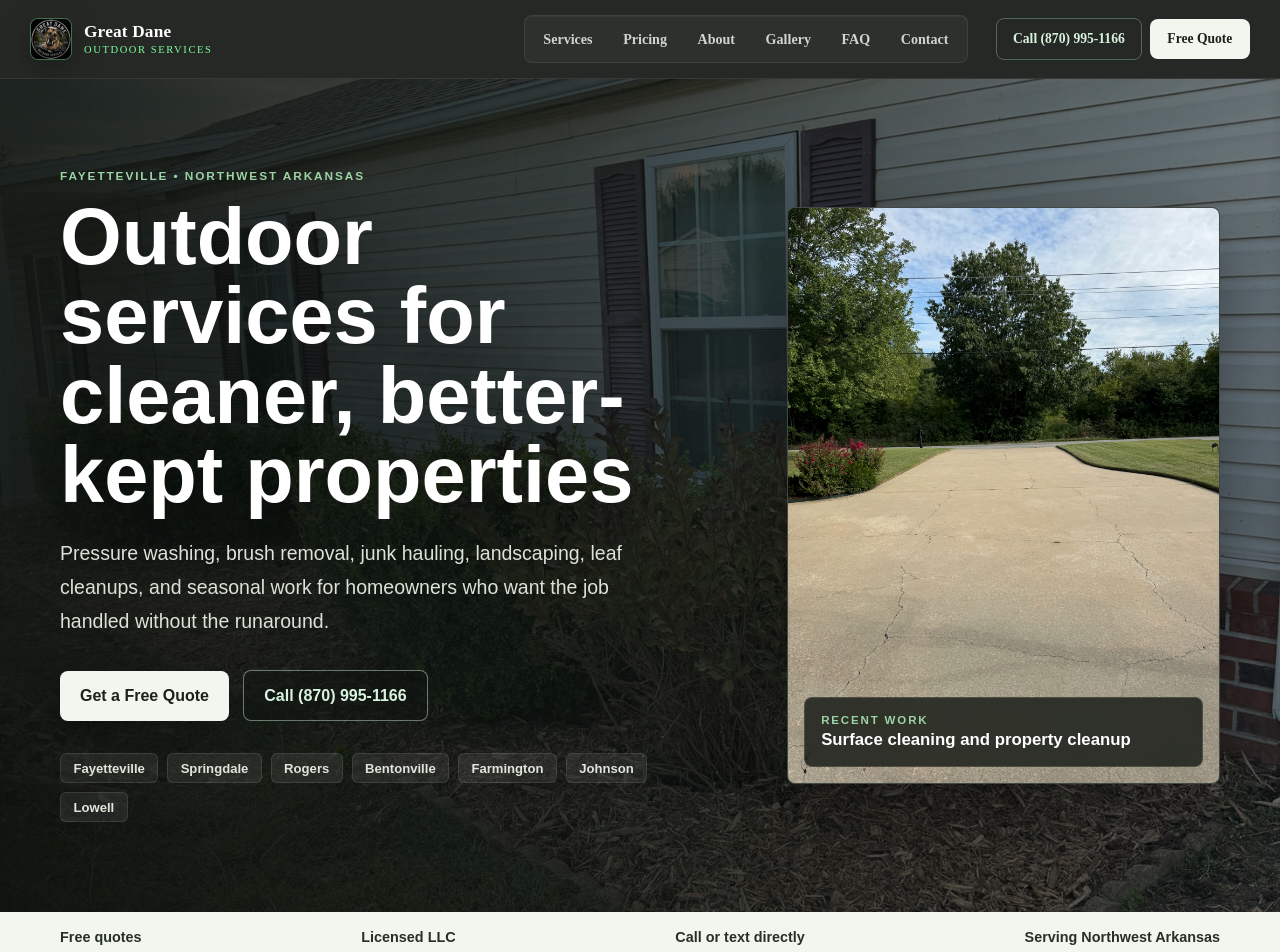
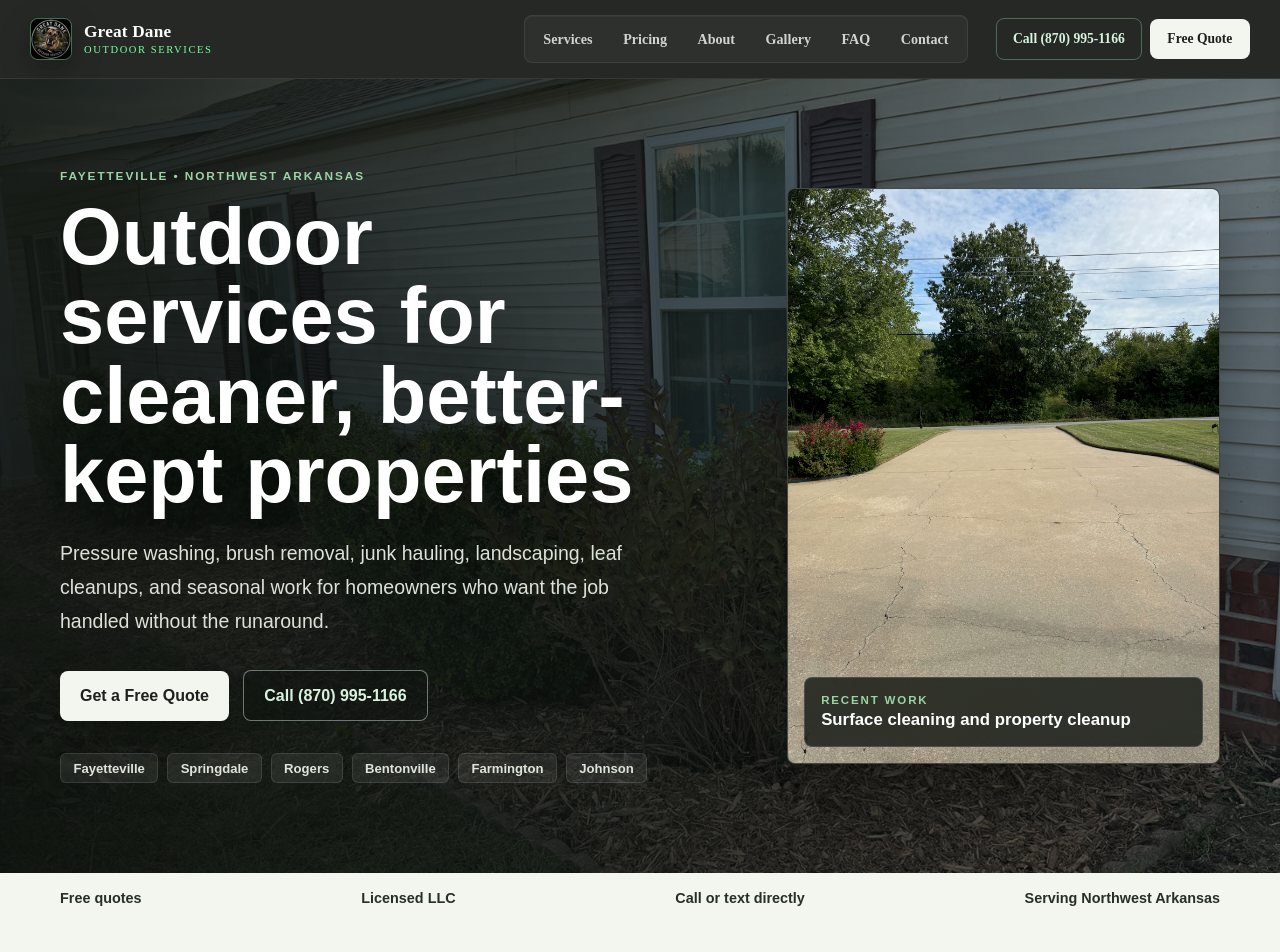
Before and after one commit to gpillow/Great-Dane-Outdoor-Services, a Next.js app: page / in a window 1280 px wide. Shown: the top 952 px of the page. Built offline with nearby package versions, Linux system fonts and the light colour scheme.

Commit message:
Remove Lowell from service city list
Co-Authored-By: Claude Sonnet 4.6 <noreply@anthropic.com>

```diff
--- a/app/contact/page.tsx
+++ b/app/contact/page.tsx
@@ -38,7 +38,7 @@ export default function ContactPage() {
             </div>
             <div>
               <span>Service area</span>
-              <p>Fayetteville, Springdale, Rogers, Bentonville, Farmington, Johnson, and Lowell.</p>
+              <p>Fayetteville, Springdale, Rogers, Bentonville, Farmington, and Johnson.</p>
             </div>
             <ul>
               <li>Free estimates</li>
--- a/app/layout.tsx
+++ b/app/layout.tsx
@@ -15,7 +15,7 @@ export const metadata: Metadata = {
     default: "Great Dane Outdoor Services | NWA Pressure Washing, Junk Removal & Landscaping",
     template: "%s | Great Dane Outdoor Services",
   },
-  description: "Locally owned outdoor services in Northwest Arkansas. Pressure washing, junk removal, landscaping, brush removal & more. Fayetteville, Springdale, Rogers, Bentonville, Farmington, Johnson & Lowell. Free quotes. (870) 995-1166.",
+  description: "Locally owned outdoor services in Northwest Arkansas. Pressure washing, junk removal, landscaping, brush removal & more. Fayetteville, Springdale, Rogers, Bentonville, Farmington & Johnson. Free quotes. (870) 995-1166.",
   metadataBase: new URL("https://www.greatdaneoutdoorservices.com"),
   alternates: { canonical: "https://www.greatdaneoutdoorservices.com" },
   openGraph: {
--- a/app/page.tsx
+++ b/app/page.tsx
@@ -17,7 +17,7 @@ function ScrollReveal({ children, direction = 'up' }: { children: React.ReactNod
   return <div ref={ref} className={`reveal-${direction}`}>{children}</div>
 }
 
-const cities = ['Fayetteville', 'Springdale', 'Rogers', 'Bentonville', 'Farmington', 'Johnson', 'Lowell']
+const cities = ['Fayetteville', 'Springdale', 'Rogers', 'Bentonville', 'Farmington', 'Johnson']
 
 const serviceGroups = [
   {
--- a/app/pricing/page.tsx
+++ b/app/pricing/page.tsx
@@ -191,7 +191,7 @@ export default function PricingPage() {
         <div className="pricing-shell">
           <h2>Service Area</h2>
           <p>
-            Great Dane Outdoor Services provides pressure washing, brush removal, junk removal, landscaping refreshes, leaf cleanups, and seasonal outdoor work across Northwest Arkansas, including Fayetteville, Springdale, Rogers, Bentonville, Farmington, Johnson, and Lowell.
+            Great Dane Outdoor Services provides pressure washing, brush removal, junk removal, landscaping refreshes, leaf cleanups, and seasonal outdoor work across Northwest Arkansas, including Fayetteville, Springdale, Rogers, Bentonville, Farmington, and Johnson.
           </p>
           <Link href="/contact">Request a free quote</Link>
         </div>
--- a/app/services/layout.tsx
+++ b/app/services/layout.tsx
@@ -3,7 +3,7 @@ import type { Metadata } from 'next'
 export const metadata: Metadata = {
   title: 'Pressure Washing, Junk Removal & Landscaping NWA',
   description:
-    'Full-service outdoor company serving NWA. Pressure washing, junk removal, landscaping, brush removal, leaf cleanups & Christmas lights in Fayetteville, Springdale, Rogers, Bentonville, Farmington, Johnson & Lowell.',
+    'Full-service outdoor company serving NWA. Pressure washing, junk removal, landscaping, brush removal, leaf cleanups & Christmas lights in Fayetteville, Springdale, Rogers, Bentonville, Farmington & Johnson.',
 }
 
 export default function ServicesLayout({ children }: { children: React.ReactNode }) {
--- a/components/SchemaMarkup.tsx
+++ b/components/SchemaMarkup.tsx
@@ -19,7 +19,6 @@ const schemas = [
       { '@type': 'City', name: 'Bentonville' },
       { '@type': 'City', name: 'Farmington' },
       { '@type': 'City', name: 'Johnson' },
-      { '@type': 'City', name: 'Lowell' },
     ],
     address: {
       '@type': 'PostalAddress',
```
